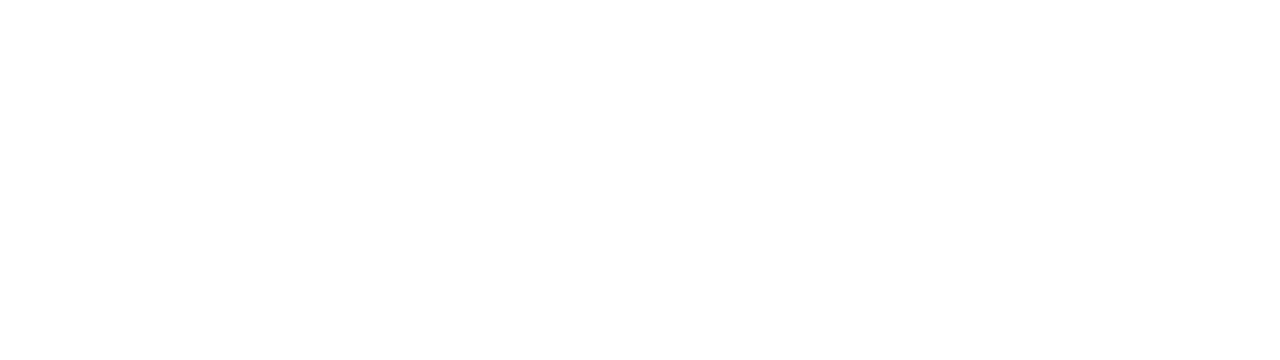
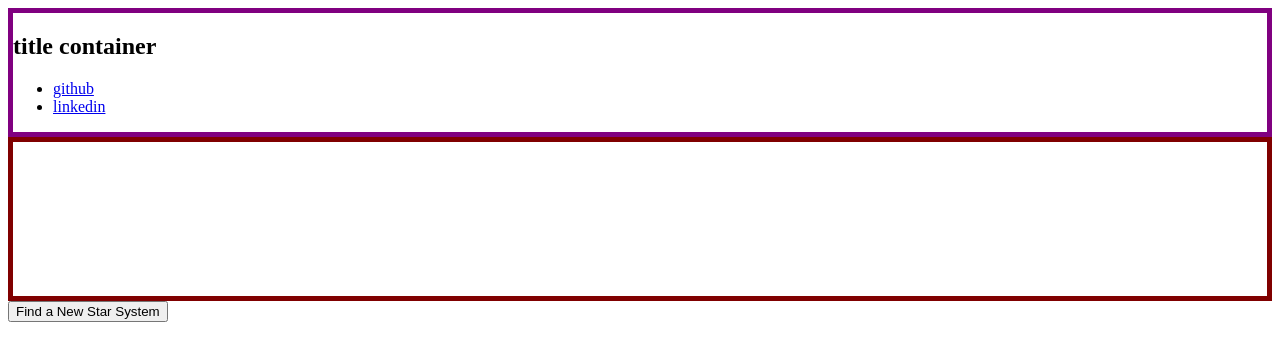
Before and after one commit to acheung-94/exoplanet-explorer, a website built with webpack: page index.html in a window 1280 px wide. Built offline with nearby package versions, Linux system fonts and the light colour scheme.

Commit message:
set up rough HTML skeleton, update package/readme

```diff
--- a/index.html
+++ b/index.html
@@ -8,6 +8,25 @@
     <title>Document</title>
 </head>
 <body>
+    <nav class="navlinks">
+        <div><h1>title container</h1></div>
+        <div class="links">
+            <ul class="links">
+                <li><a href="https://github.com/acheung-94"> github </a></li>
+                <li><a href="https://www.linkedin.com/in/andrea-cheung-b9b5072b2/"> linkedin </a></li>
+            </ul>
+        </div>
+    </nav>
 
+    <div class="main-render">
+        <canvas class="canvas"></canvas>
+
+        <div class="planet-card" hidden> put some planet info here</div>
+
+        <div class="stellar-card" hidden> put some star info here</div>
+
+    </div>
+
+    <button> Find a New Star System</button>
 </body>
 </html>
--- a/package.json
+++ b/package.json
@@ -4,7 +4,6 @@
   "description": "",
   "main": "index.js",
   "scripts": {
-    "test": "echo \"Error: no test specified\" && exit 1",
     "watch": "webpack --watch --mode=development",
     "build": "webpack --mode=production"
   },
--- a/src/index.js
+++ b/src/index.js
@@ -0,0 +1 @@
+console.log(`hello!`)
--- a/src/index.scss
+++ b/src/index.scss
@@ -0,0 +1,15 @@
+.navlinks{
+    border: 5px solid purple;
+
+}
+.main-render{
+    border: 5px solid maroon;
+}
+
+.planet-card{
+    border: 5px solid yellow;
+}
+
+.stellar-card{
+    border: 5px solid navy;
+}
```
Also changed, not shown: README.md.
